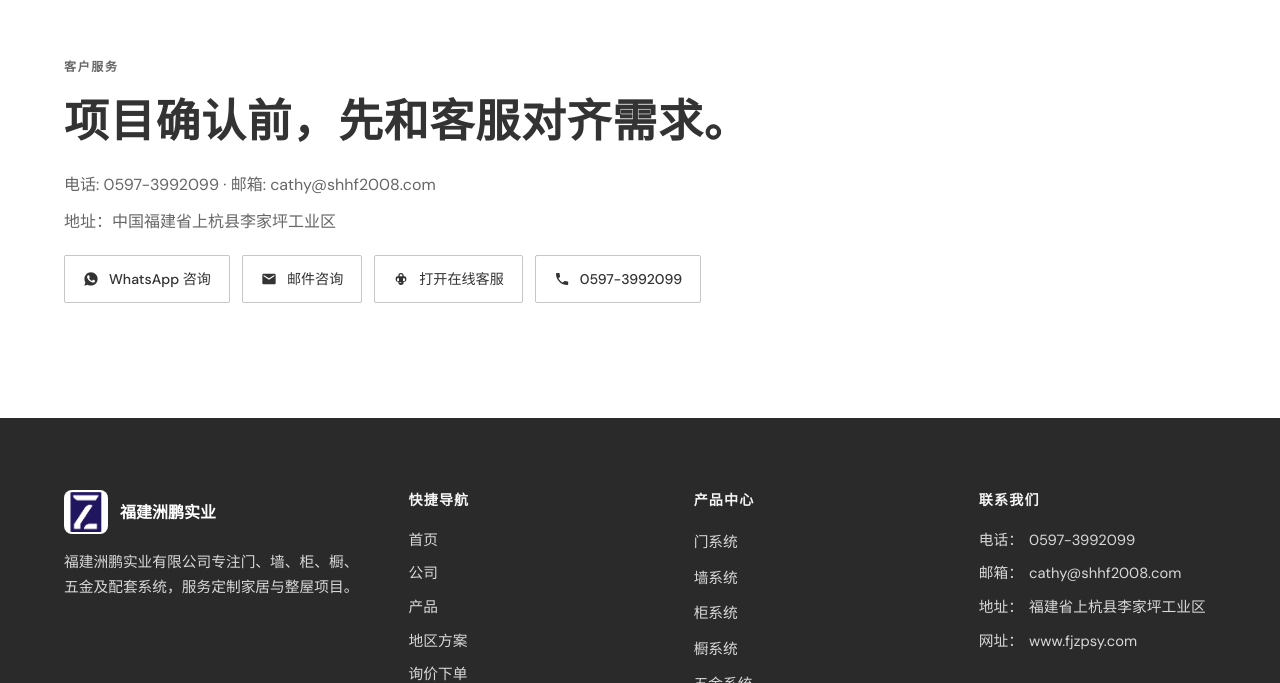
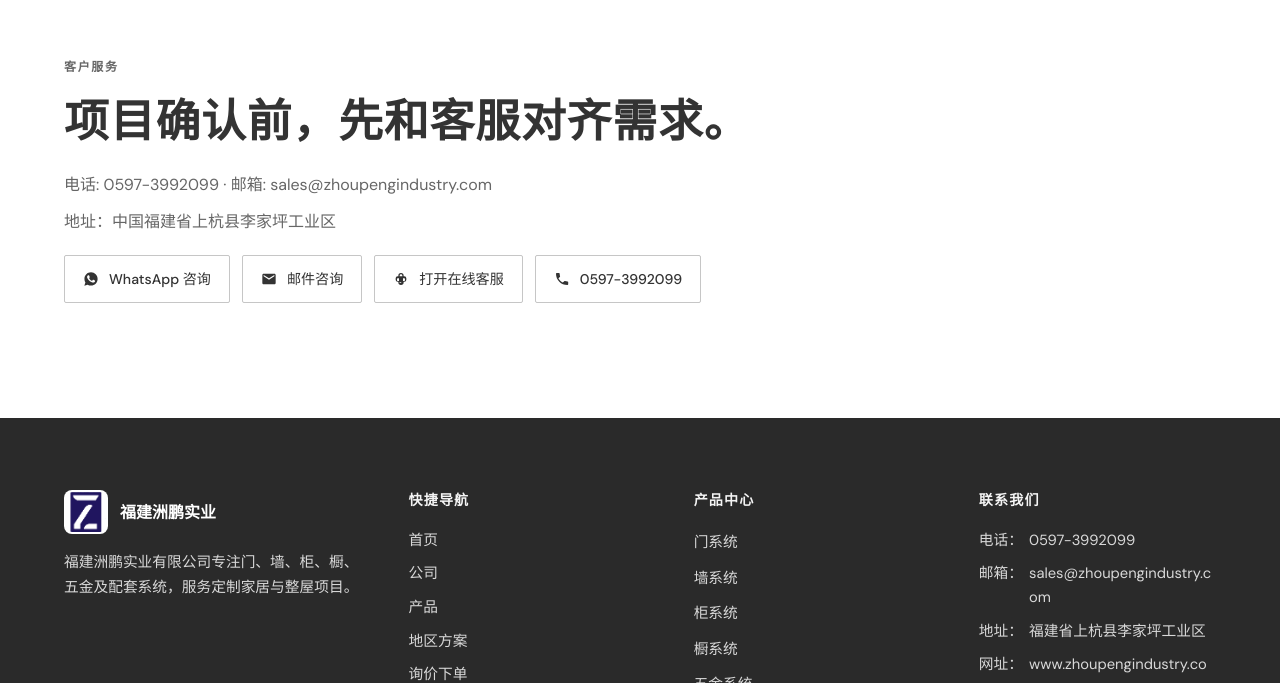
Before and after one commit to ravinque/zhoupeng, a Next.js app: page / in a window 1280 px wide. Shown: the part 11317-12000 px from the top of the page. Built offline with nearby package versions, Linux system fonts and the light colour scheme.

Commit message:
Update public contact email and website to zhoupengindustry.com.
Co-authored-by: Cursor <cursoragent@cursor.com>

```diff
--- a/app/contact.ts
+++ b/app/contact.ts
@@ -1,8 +1,8 @@
 export const WHATSAPP_E164 = "865973992099";
-export const CONTACT_EMAIL = "cathy@shhf2008.com";
+export const CONTACT_EMAIL = "sales@zhoupengindustry.com";
 export const CONTACT_PHONE = "0597-3992099";
 export const CONTACT_PHONE_TEL = "05973992099";
-export const SITE_URL = "www.fjzpsy.com";
+export const SITE_URL = "www.zhoupengindustry.com";
 
 export const mailtoUrl = (subject: string, body: string) =>
   `mailto:${CONTACT_EMAIL}?subject=${encodeURIComponent(subject)}&body=${encodeURIComponent(body)}`;
--- a/app/i18n.ts
+++ b/app/i18n.ts
@@ -467,7 +467,7 @@ export const copy: Record<Lang, Copy> = {
     chatPlaceholder: "请输入项目类型、城市、面积或预算...",
     send: "发送",
     starterMessage: "你好，这里是福建洲鹏实业在线客服。请告诉我项目类型、所在城市和面积，我会协助你整理询价。",
-    agentReply: "已收到。请补充户型图、现场照片、面积和目标国家，客服会据此整理 BOM 与报价。可以直接电话 0597-3992099，或发送邮件到 cathy@shhf2008.com，也可以 WhatsApp 联系。",
+    agentReply: "已收到。请补充户型图、现场照片、面积和目标国家，客服会据此整理 BOM 与报价。可以直接电话 0597-3992099，或发送邮件到 sales@zhoupengindustry.com，也可以 WhatsApp 联系。",
     quickVillaText: "我需要别墅整屋方案报价。",
     quickDealerText: "我想了解经销政策和产品目录。",
     brandHome: "福建洲鹏实业首页",
@@ -674,7 +674,7 @@ export const copy: Record<Lang, Copy> = {
     send: "Send",
     starterMessage: "Hi, this is Fujian ZhouPeng Industrial service. Share the project type, city, and floor area so we can prepare the quote path.",
     agentReply:
-      "Received. Please attach room photos, floor plan size, and target country in the quote form for a precise BOM. You can also call 0597-3992099, email cathy@shhf2008.com, or reach us on WhatsApp.",
+      "Received. Please attach room photos, floor plan size, and target country in the quote form for a precise BOM. You can also call 0597-3992099, email sales@zhoupengindustry.com, or reach us on WhatsApp.",
     quickVillaText: "I need a villa whole-home quote.",
     quickDealerText: "I want dealer pricing and catalogues.",
     brandHome: "Fujian ZhouPeng Industrial home",
@@ -879,7 +879,7 @@ export const copy: Record<Lang, Copy> = {
     chatPlaceholder: "نوع المشروع، المدينة، المساحة، أو الميزانية...",
     send: "إرسال",
     starterMessage: "مرحبا، هذه خدمة فوجيان تشو بنغ الصناعية. شارك نوع المشروع والمدينة والمساحة لنجهز مسار العرض.",
-    agentReply: "تم الاستلام. يرجى إضافة الصور والمخطط والمساحة والدولة في نموذج العرض لتجهيز قائمة المواد. يمكنك أيضا الاتصال على 0597-3992099 أو إرسال بريد إلى cathy@shhf2008.com أو التواصل عبر واتساب.",
+    agentReply: "تم الاستلام. يرجى إضافة الصور والمخطط والمساحة والدولة في نموذج العرض لتجهيز قائمة المواد. يمكنك أيضا الاتصال على 0597-3992099 أو إرسال بريد إلى sales@zhoupengindustry.com أو التواصل عبر واتساب.",
     quickVillaText: "أحتاج عرضا لمنزل فيلا كامل.",
     quickDealerText: "أريد أسعار الوكلاء والكتالوجات.",
     brandHome: "الصفحة الرئيسية لفوجيان تشو بنغ الصناعية",
@@ -1029,7 +1029,7 @@ export const getAgentReply = (text: string, language: Lang): string => {
     if (/经销|代理|dealer|catalog|目录/.test(lower)) return "可以。经销合作请留下公司名称、目标市场和预计展厅面积，客服会发送产品目录和经销报价。";
     if (/价格|报价|预算|quote|price|多少钱/.test(lower)) return "报价会按产品系统、尺寸、材料和目的地计算。你可以先加入产品到询价单，再提交电话或 WhatsApp。";
     if (/图纸|户型|尺寸|plan|drawing|size/.test(lower)) return "请准备户型图、现场照片和关键尺寸。客服会据此整理 BOM、初步方案和交付建议。";
-    if (/电话|邮箱|联系|whatsapp|contact/.test(lower)) return "可以直接电话 0597-3992099，或发送邮件到 cathy@shhf2008.com，也可以 WhatsApp 联系。";
+    if (/电话|邮箱|联系|whatsapp|contact/.test(lower)) return "可以直接电话 0597-3992099，或发送邮件到 sales@zhoupengindustry.com，也可以 WhatsApp 联系。";
     return "已收到。客服会根据你的描述整理产品清单、项目范围和下一步资料需求。";
   }
 
@@ -1038,7 +1038,7 @@ export const getAgentReply = (text: string, language: Lang): string => {
     if (/dealer|catalog|وكيل|كتالوج/.test(lower)) return "للتعاون مع الوكلاء، يرجى إرسال اسم الشركة والسوق المستهدف ومساحة المعرض لنوفر الكتالوج والسعر.";
     if (/quote|price|budget|سعر|عرض|ميزانية/.test(lower)) return "يعتمد العرض على الأنظمة والمقاسات والمواد ومدينة التسليم. أضف المنتجات ثم أرسل بيانات التواصل.";
     if (/plan|drawing|size|مخطط|مقاس/.test(lower)) return "يرجى تجهيز المخطط والصور والمقاسات الأساسية لنرتب قائمة المواد والتوصية الأولية.";
-    if (/contact|phone|email|whatsapp|تواصل|هاتف/.test(lower)) return "يمكنك الاتصال على 0597-3992099 أو إرسال بريد إلى cathy@shhf2008.com أو التواصل عبر واتساب.";
+    if (/contact|phone|email|whatsapp|تواصل|هاتف/.test(lower)) return "يمكنك الاتصال على 0597-3992099 أو إرسال بريد إلى sales@zhoupengindustry.com أو التواصل عبر واتساب.";
     return "تم الاستلام. سيقوم فريق الخدمة بتحديد نطاق المشروع والمواد المطلوبة والخطوة التالية.";
   }
 
@@ -1046,6 +1046,6 @@ export const getAgentReply = (text: string, language: Lang): string => {
   if (/dealer|catalog|distributor|partner/.test(lower)) return "For dealer cooperation, share your company name, target market, and showroom size. We can prepare catalogues and dealer pricing.";
   if (/quote|price|budget|cost/.test(lower)) return "Pricing depends on product systems, dimensions, materials, and destination. Add products to the quote and submit your contact details.";
   if (/plan|drawing|size|dimension|floor/.test(lower)) return "Please prepare floor plans, room photos, and key dimensions so the service team can build a BOM and first proposal.";
-  if (/contact|phone|email|whatsapp/.test(lower)) return "You can call 0597-3992099, email cathy@shhf2008.com, or reach us on WhatsApp.";
+  if (/contact|phone|email|whatsapp/.test(lower)) return "You can call 0597-3992099, email sales@zhoupengindustry.com, or reach us on WhatsApp.";
   return "Received. The service team will review your project scope and outline the next information needed.";
 };
--- a/app/page.tsx
+++ b/app/page.tsx
@@ -4,6 +4,7 @@
 
 import {
   buildQuoteMailBody,
+  CONTACT_EMAIL,
   CONTACT_PHONE,
   CONTACT_PHONE_TEL,
   mailtoUrl,
@@ -100,6 +101,7 @@ export default function Home() {
   const t = copy[language];
   const regionData = regions[region];
   const dir = language === "ar" ? "rtl" : "ltr";
+  const contactEmail = CONTACT_EMAIL;
   const generalMailLink = mailtoUrl(t.emailSubjectGeneral, t.emailBodyGeneral);
   const quoteTotal = quote.reduce(
     (sum, item) => sum + (region === "middleEast" ? item.priceMe : item.priceWest),
@@ -875,7 +877,7 @@ export default function Home() {
             </a>{" "}
             · {t.emailLabel}:{" "}
             <a href={generalMailLink}>
-              <bdi dir="ltr">cathy@shhf2008.com</bdi>
+              <bdi dir="ltr">{contactEmail}</bdi>
             </a>
           </p>
           <p>{t.address}</p>
@@ -944,7 +946,7 @@ export default function Home() {
               <li>
                 <span className="footer-contact-label">{t.emailLabel}</span>
                 <a href={generalMailLink}>
-                  <bdi dir="ltr">cathy@shhf2008.com</bdi>
+                  <bdi dir="ltr">{contactEmail}</bdi>
                 </a>
               </li>
               <li>
@@ -1089,7 +1091,7 @@ export default function Home() {
               <bdi dir="ltr">{CONTACT_PHONE}</bdi>
             </a>
             <a href={generalMailLink}>
-              <bdi dir="ltr">cathy@shhf2008.com</bdi>
+              <bdi dir="ltr">{contactEmail}</bdi>
             </a>
             <div className="service-contact-actions">
               <button className="wa" onClick={openWhatsAppChat} type="button">
```
